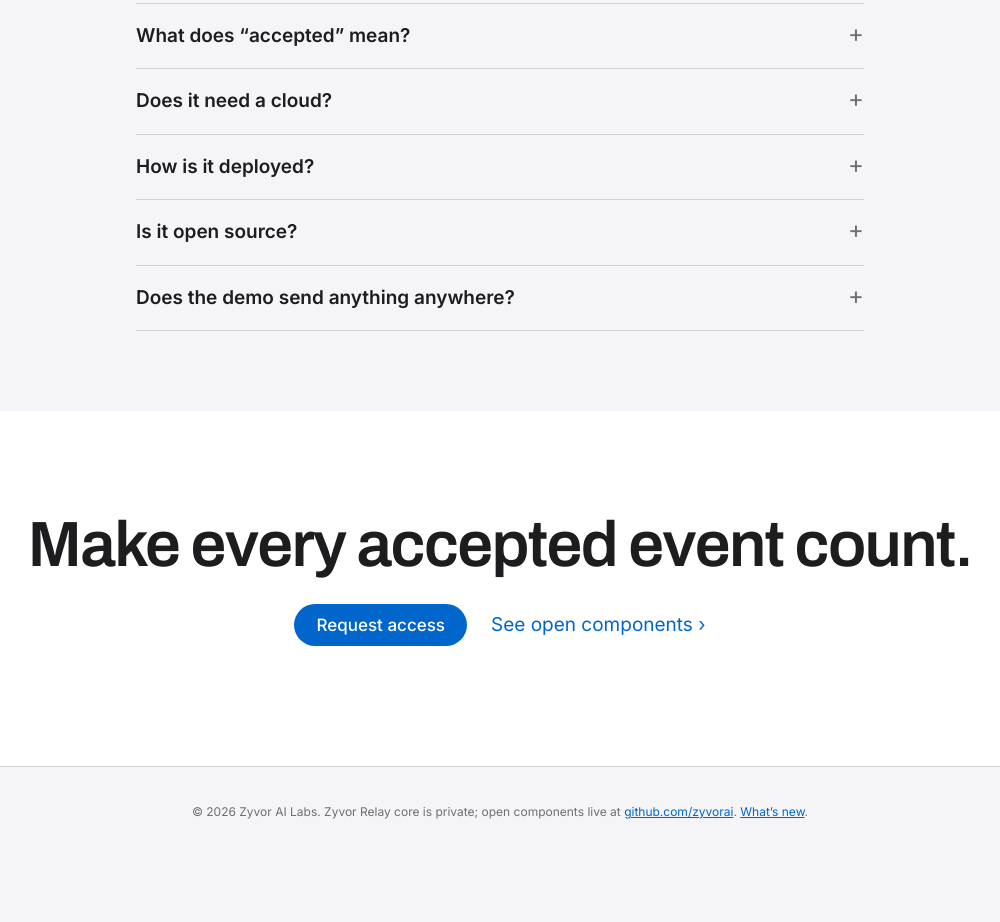
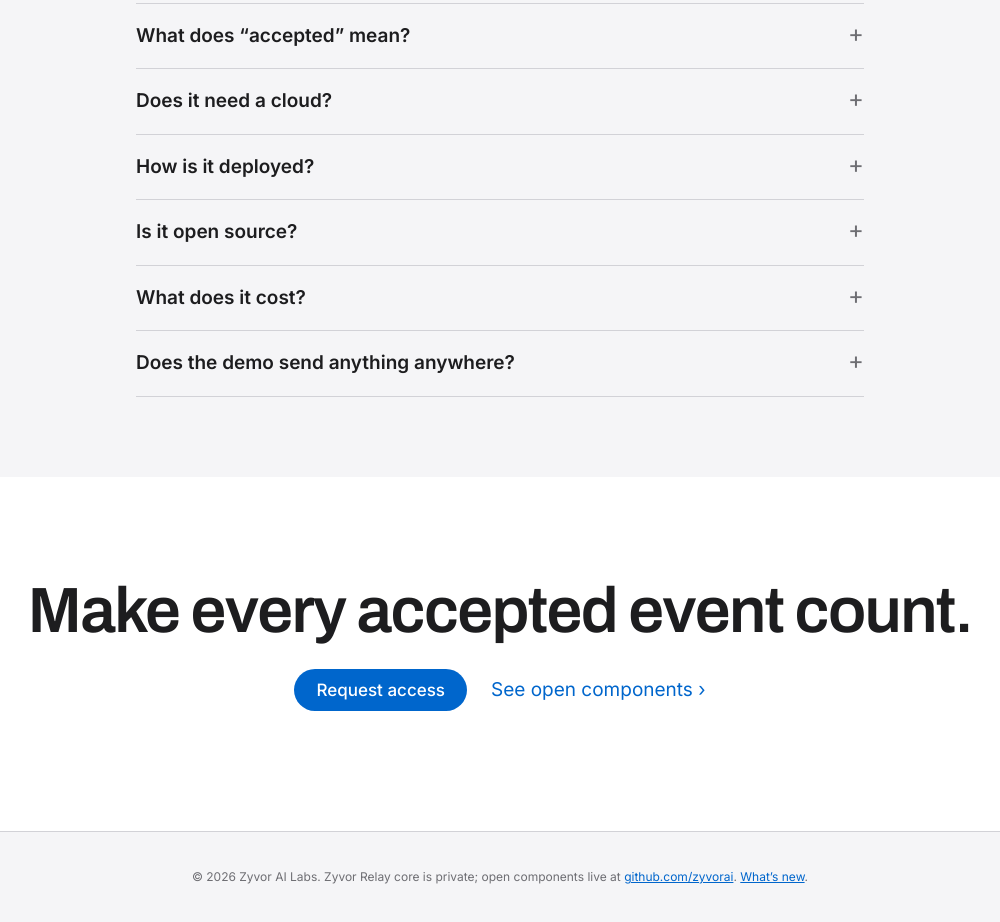
Before and after one commit to zyvorai/relay-site, a plain HTML site: page index.html in a window 1280 px wide. Shown: the part 8386-9308 px from the top of the page, without its empty margins (140-1140 px from the left). Before the commit the page ends 9243 px from the top, so only its background shows below. Drawn offline with Linux system fonts and the light colour scheme.

Commit message:
Worldwide prices: INR incl. GST in India, USD excl. tax elsewhere
Co-Authored-By: Claude Sonnet 5.5 <noreply@anthropic.com>

```diff
--- a/index.html
+++ b/index.html
@@ -195,6 +195,7 @@
     <details><summary>Does it need a cloud?</summary><p>No. Relay runs on a laptop, an edge VM, in Docker or on private Kubernetes such as k3s. Cloud adapters are optional.</p></details>
     <details><summary>How is it deployed?</summary><p>As a single Go binary with the operator console embedded, backed by PostgreSQL or an in-memory store for trials. A Helm chart and k3s manifests are included.</p></details>
     <details><summary>Is it open source?</summary><p>Relay is licensed under Apache-2.0. The core repository is currently private; open components live at <a href="https://github.com/zyvorai">github.com/zyvorai</a>.</p></details>
+    <details><summary>What does it cost?</summary><p>Relay is priced per device per year on one ladder shared with Fleet, Device Agent, OTA and Nodra: 1-999 devices USD 18 (INR 1,784 incl. GST in India), 1,000-9,999 devices USD 12 (INR 1,189), 10,000 and above USD 8 (INR 793), with an annual minimum of USD 5,000 (INR 495,600). Prices: INR incl. 18% GST in India; US dollars excl. tax elsewhere (VAT, GST or sales tax added where applicable). Pay online by UPI, card or netbanking where a buy page exists; international cards work (charged in rupees); or request a US-dollar invoice by bank transfer. Custom pricing: contact <a href="mailto:sales@zyvor.dev">sales@zyvor.dev</a>. Production licences come with a 30-day trial key. <a href="https://zyvor.dev/buy">Buy / get a quote</a>.</p></details>
     <details><summary>Does the demo send anything anywhere?</summary><p>No. The console above is a simulation running entirely in your browser with made-up data.</p></details>
   </div>
 </section>
```
Also changed, not shown: 1 other file.
